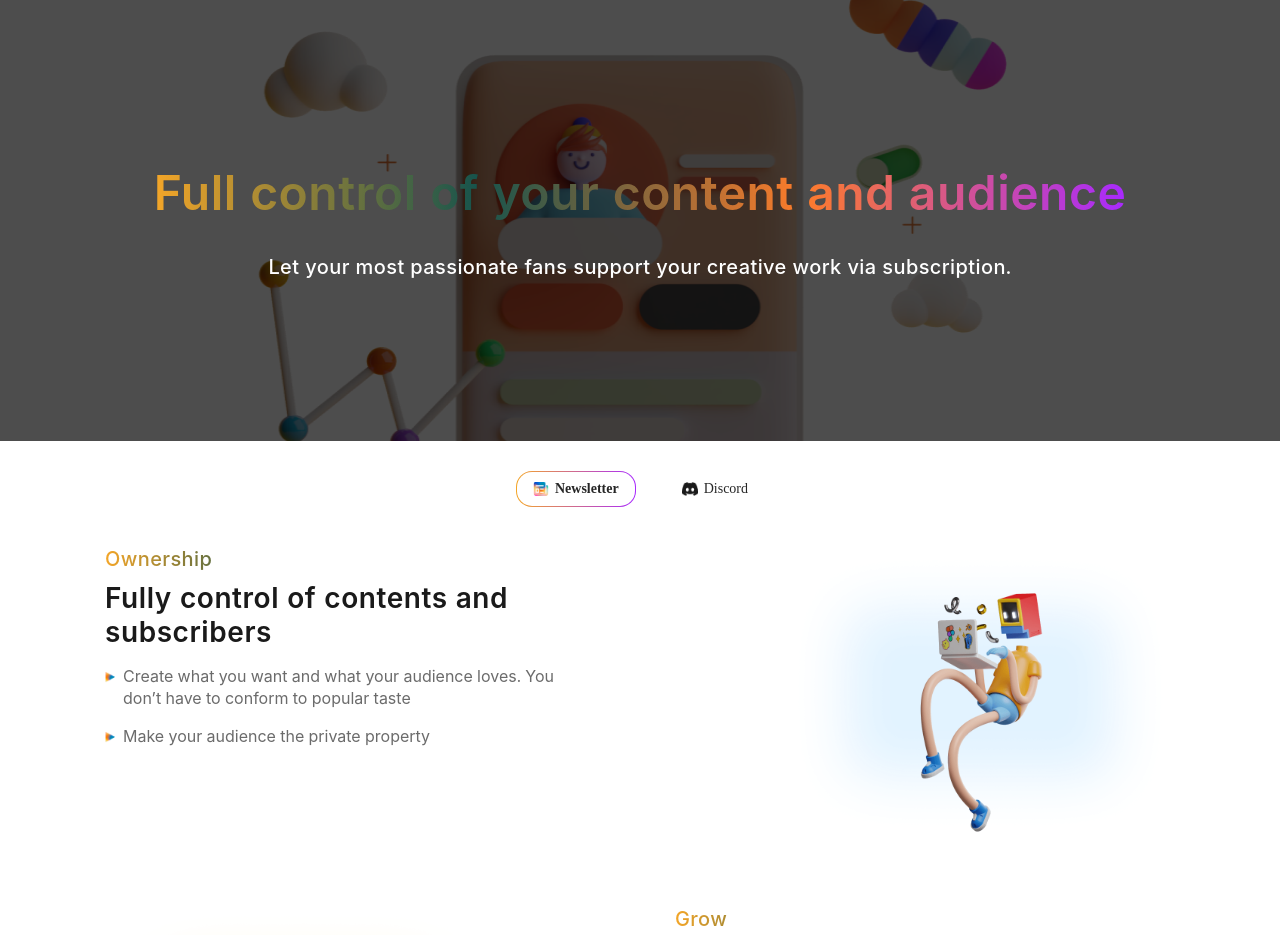
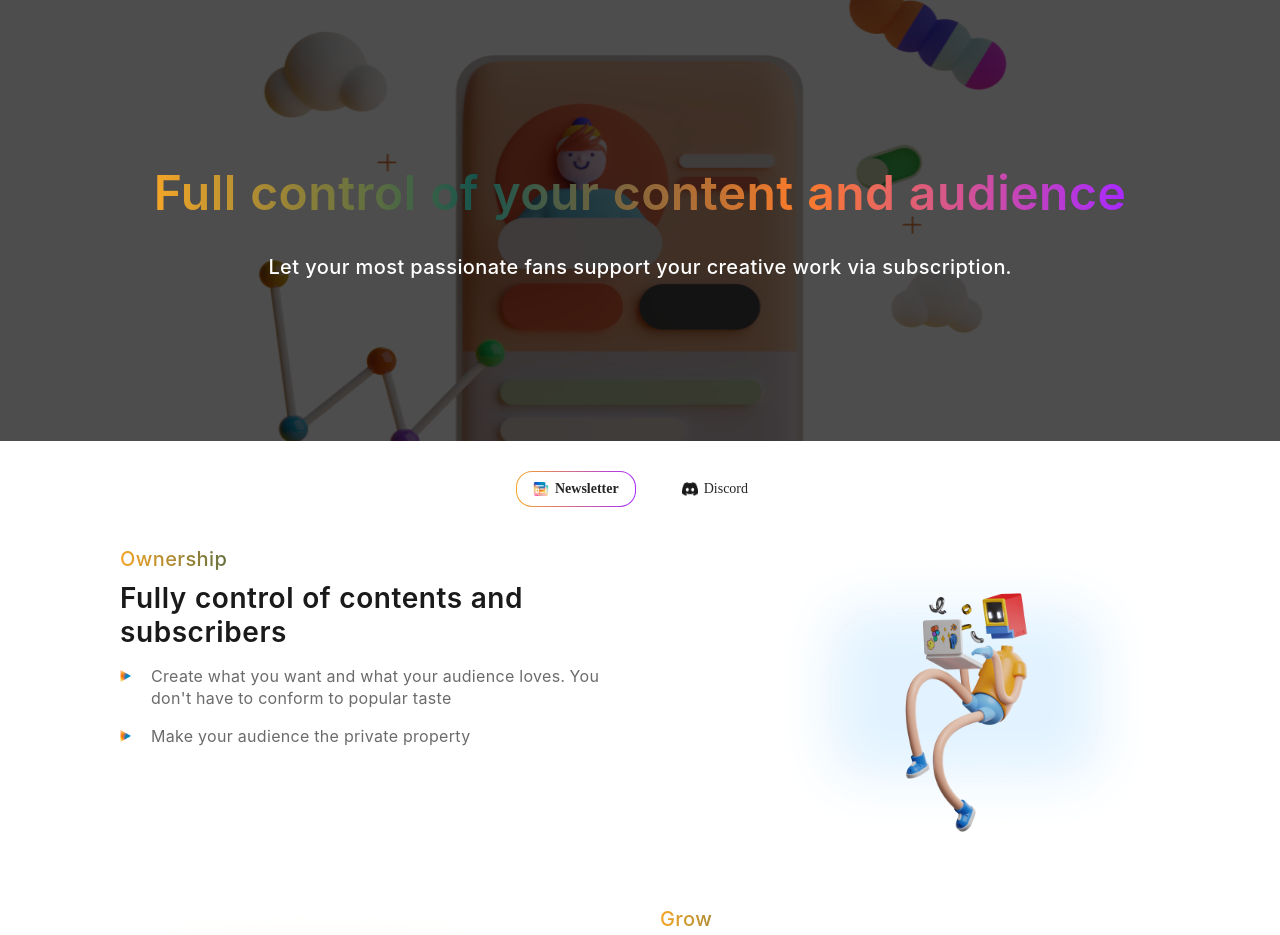
Before and after one commit to GuoanNB/creation-intelligence, a React (Create React App) app: page /creation-intelligence/Audience in a window 1280 px wide. Shown: the top 935 px of the page. Built offline with nearby package versions, Linux system fonts and the light colour scheme.

Commit message:
change styles

```diff
--- a/src/components/Audience/index.css
+++ b/src/components/Audience/index.css
@@ -1,5 +1,8 @@
 .audience-container {
     padding-top: 30px;
+}
+.audience-content {
+    padding: 0 120px;
 }
 .audience-header {
     height: 441px;
@@ -31,13 +34,11 @@
     letter-spacing: 0.02em;
     color: #FFFFFF;
 }
-.audience-content {
-    padding: 0 105px;
-}
 .audience-item {
     display: flex;
     justify-content: space-between;
-    margin-bottom: 60px;
+    max-width: 1400px;
+    margin: 0 auto 60px;
 }
 .audience-title {
     text-align: start;
@@ -65,19 +66,20 @@
 }
 .audience-description {
     display: flex;
-    gap: 8px;
+    gap: 20px;
     margin-bottom: 16px;
     font-family: 'Inter';
     font-style: normal;
     font-weight: 400;
     font-size: 16px;
     line-height: 22px;
+    letter-spacing: 0.02em;
     color: #6B6B6B;
 }
 .audience-description >img {
-    margin-top: 6px;
-    width: 10px;
-    height: 12px;
+    margin-top: 4px;
+    width: 11px;
+    height: 14px;
 }
 .audience-description >span {
     width: 460px;
--- a/src/utils/index.js
+++ b/src/utils/index.js
@@ -82,7 +82,7 @@ export const newsLetterList = [
         subTitle: "Fully control of contents and subscribers",
         img: "audience0",
         description: [
-            "Create what you want and what your audience loves. You don’t have to conform to popular taste",
+            "Create what you want and what your audience loves. You don't have to conform to popular taste",
             "Make your audience the private property"
         ]
     },
```
